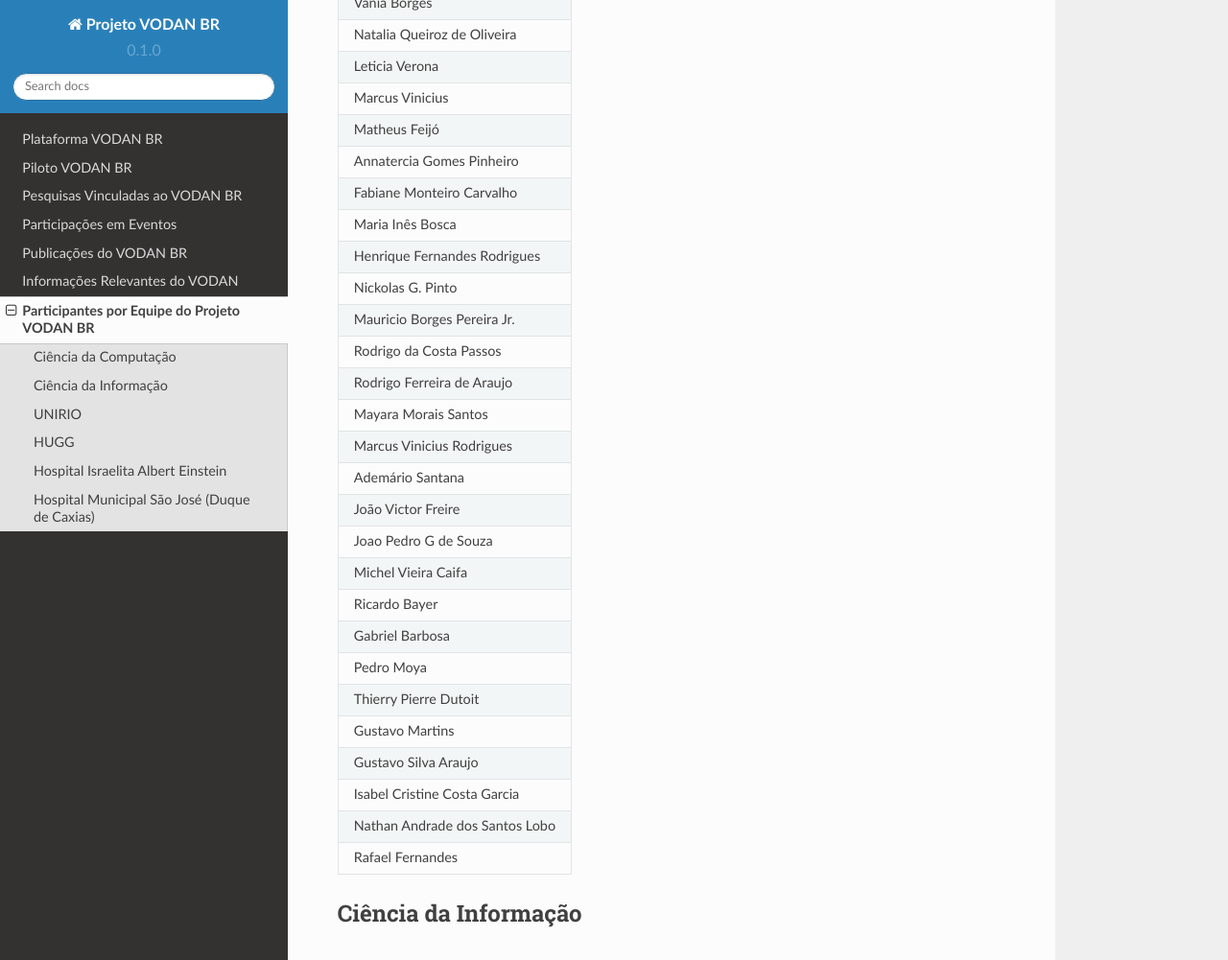
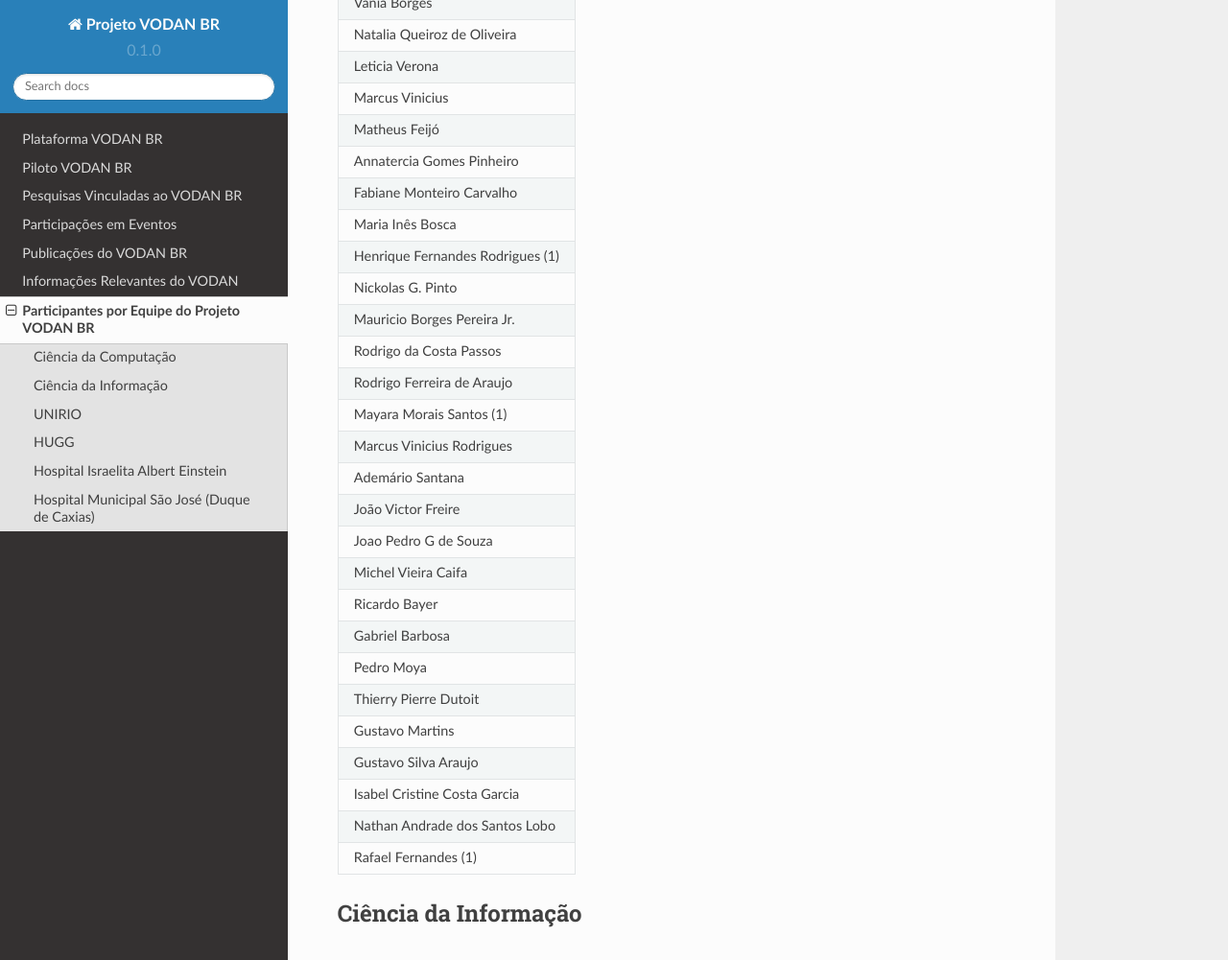
Before and after one commit to vodanbr/wiki, a Sphinx documentation site: the page built from docs/source/Equipe.rst, in a window 1280 px wide and 1400 px high, scrolled down 502 px. Shown: the top 1001 px of the window at 96% size. Built offline with Sphinx 7.4.7 and the Read the Docs theme 2.0.0, drawn with Linux system fonts in a browser that asks for light colours; some of the changed text lies outside the part shown.

Commit message:
Update Equipe.rst

```diff
--- a/docs/source/Equipe.rst
+++ b/docs/source/Equipe.rst
@@ -23,12 +23,12 @@ Ciência da Computação
    * - Annatercia Gomes Pinheiro
    * - Fabiane Monteiro Carvalho
    * - Maria Inês Bosca
-   * - Henrique Fernandes Rodrigues
+   * - Henrique Fernandes Rodrigues (1)
    * - Nickolas G. Pinto
    * - Mauricio Borges Pereira Jr.
    * - Rodrigo da Costa Passos
    * - Rodrigo Ferreira de Araujo
-   * - Mayara Morais Santos
+   * - Mayara Morais Santos (1)
    * - Marcus Vinicius Rodrigues
    * - Ademário Santana
    * - João Victor Freire
@@ -42,7 +42,7 @@ Ciência da Computação
    * - Gustavo Silva Araujo
    * - Isabel Cristine Costa Garcia
    * - Nathan Andrade dos Santos Lobo
-   * - Rafael Fernandes
+   * - Rafael Fernandes (1)
 
 
 Ciência da Informação
@@ -110,3 +110,5 @@ Hospital Municipal São José (Duque de Caxias)
    * - Dr. Antônio
    * - Dr. Luiz
    * - Carlos (TI)
+
+(1) Bolsistas UNIRIO - PROPGPI/DIT 2020 - Projeto "Gestão de Dados para o Enfrentamento da Pandemia da COVID-19: A participação da UNIRIO na Rede VODAN BR".
```
